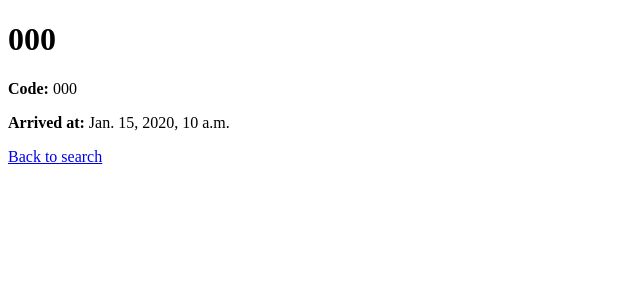
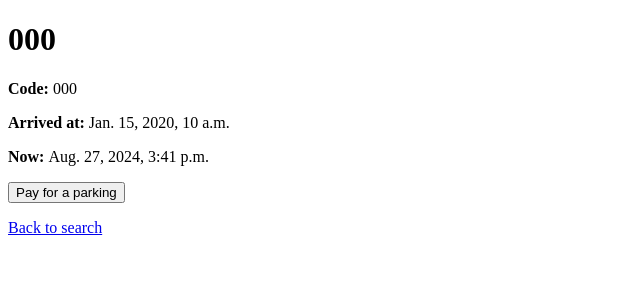
Before and after one commit to lucasosiewicz/AutoParkZone, a Django app: page /1/ in a window 1280 px wide. Shown: the top 300 px of the page, without its empty margins (0-640 px from the left). Run offline with Django 5.2, Linux system fonts and the light colour scheme; tables that the repository leaves empty hold one stand-in row (values such as "Sample post").

Commit message:
Finished prototype of website

```diff
--- a/payment_app/payment_app/urls.py
+++ b/payment_app/payment_app/urls.py
@@ -22,4 +22,5 @@ urlpatterns = [
     path('admin/', admin.site.urls),
     path('', plates.views.search, name='search'),
     path('<int:pk>/', plates.views.plate_details, name='plate_details'),
+    path('<int:pk>/pay/', plates.views.pay, name='pay'),
 ]
--- a/payment_app/plates/models.py
+++ b/payment_app/plates/models.py
@@ -7,3 +7,13 @@ class Plate(models.Model):
 
     def __str__(self):
         return self.plate_code
+
+
+class PlatePaid(models.Model):
+    plate_code = models.CharField(max_length=10)
+    arrived_at = models.DateTimeField()
+    paid_at = models.DateTimeField(auto_now_add=True)
+    cost = models.DecimalField(max_digits=5, decimal_places=2)
+
+    def __str__(self):
+        return self.plate.plate_code
--- a/payment_app/plates/templates/plate_details.html
+++ b/payment_app/plates/templates/plate_details.html
@@ -6,8 +6,13 @@
 </head>
 <body>
     <h1>{{ plate }}</h1>
-    <p><strong>Code:</strong> {{ plate }}</p>
-    <p><strong>Arrived at:</strong> {{plate.arrived_at}}</p>
+    <form method="POST" action="{% url 'pay' pk=plate.pk %}">
+        {% csrf_token %}
+        <p><strong>Code:</strong> {{ plate }}</p>
+        <p><strong>Arrived at:</strong> {{plate.arrived_at}}</p>
+        <p><strong>Now: </strong>{{ now }}</p>
+        <p><button type="submit">Pay for a parking</button></p>
+    </form>
     <a href="{% url 'search' %}">Back to search</a>
 </body>
 </html>
--- a/payment_app/plates/views.py
+++ b/payment_app/plates/views.py
@@ -1,7 +1,9 @@
 from django.shortcuts import render, get_object_or_404
 from django.http import HttpResponse
-from plates.models import Plate
 from plates.forms import PlateForm
+from plates.models import Plate, PlatePaid
+from datetime import datetime
+import pytz
 
 # Create your views here.
 #def home(request):
@@ -19,4 +21,20 @@ def search(request):
 
 def plate_details(request, pk):
     plate = get_object_or_404(Plate, pk=pk)
-    return render(request, 'plate_details.html', {'plate': plate})
+    now = datetime.now()
+    return render(request, 'plate_details.html', {'plate': plate, 'now': now})
+
+
+def pay(request, pk):
+    if request.method == 'POST':
+        plate = get_object_or_404(Plate, pk=pk)
+        cost = 0
+
+        cost = (datetime.now(pytz.utc) - plate.arrived_at).seconds / 60
+        cost = cost * 0.05
+        cost = round(cost, 2)
+        plate_paid = PlatePaid(plate_code=plate.plate_code, arrived_at=plate.arrived_at, cost=cost)
+        plate_paid.save()
+        plate.delete()
+
+        return render(request, 'pay.html', {'plate_paid': plate_paid, 'cost': cost})
```
Also changed, not shown: payment_app/plates/templates/pay.html (added, +11 -0 lines), README.md, payment_app/plates/migrations/0004_platepaid.py (added), payment_app/plates/migrations/0005_alter_platepaid_plate_code.py (added).
